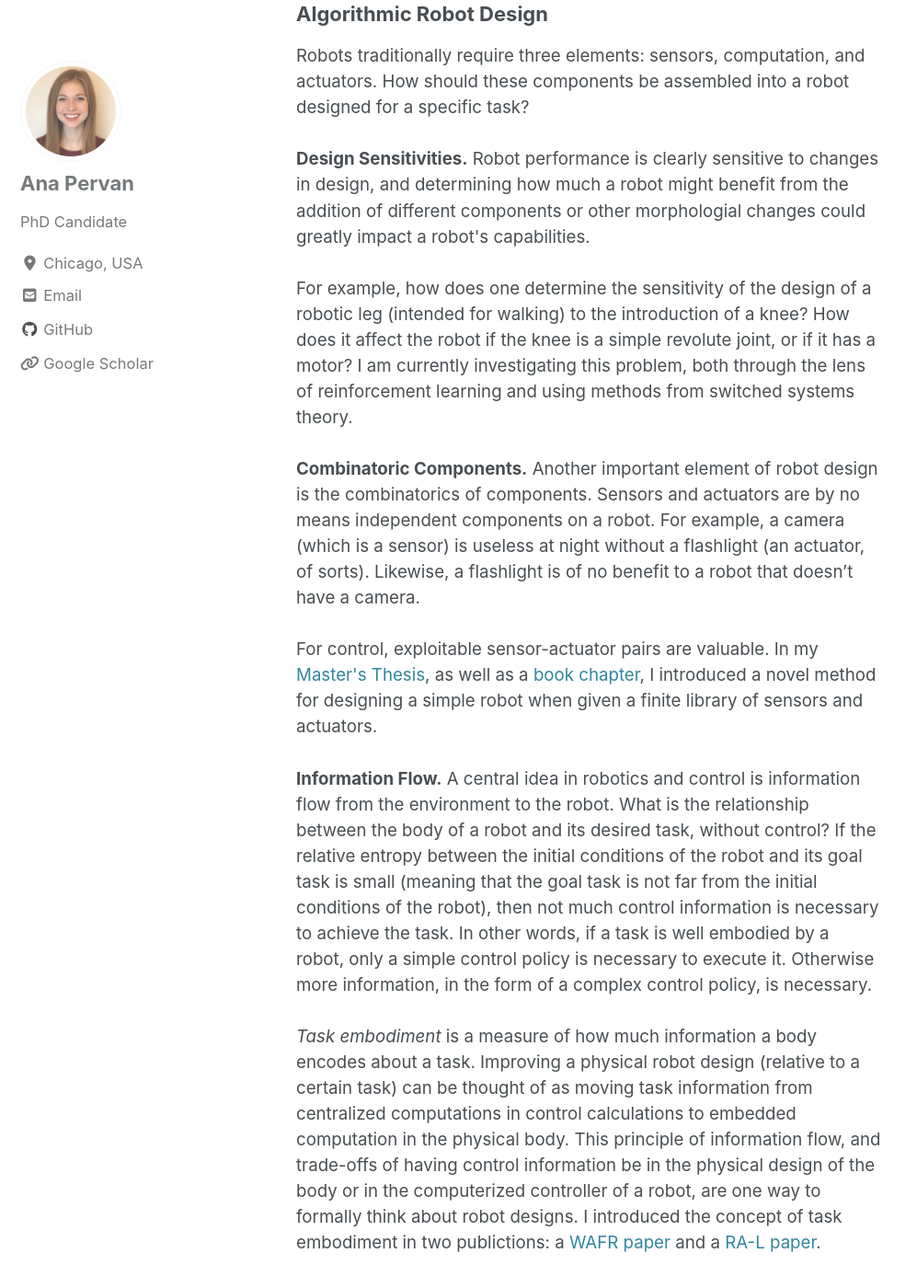
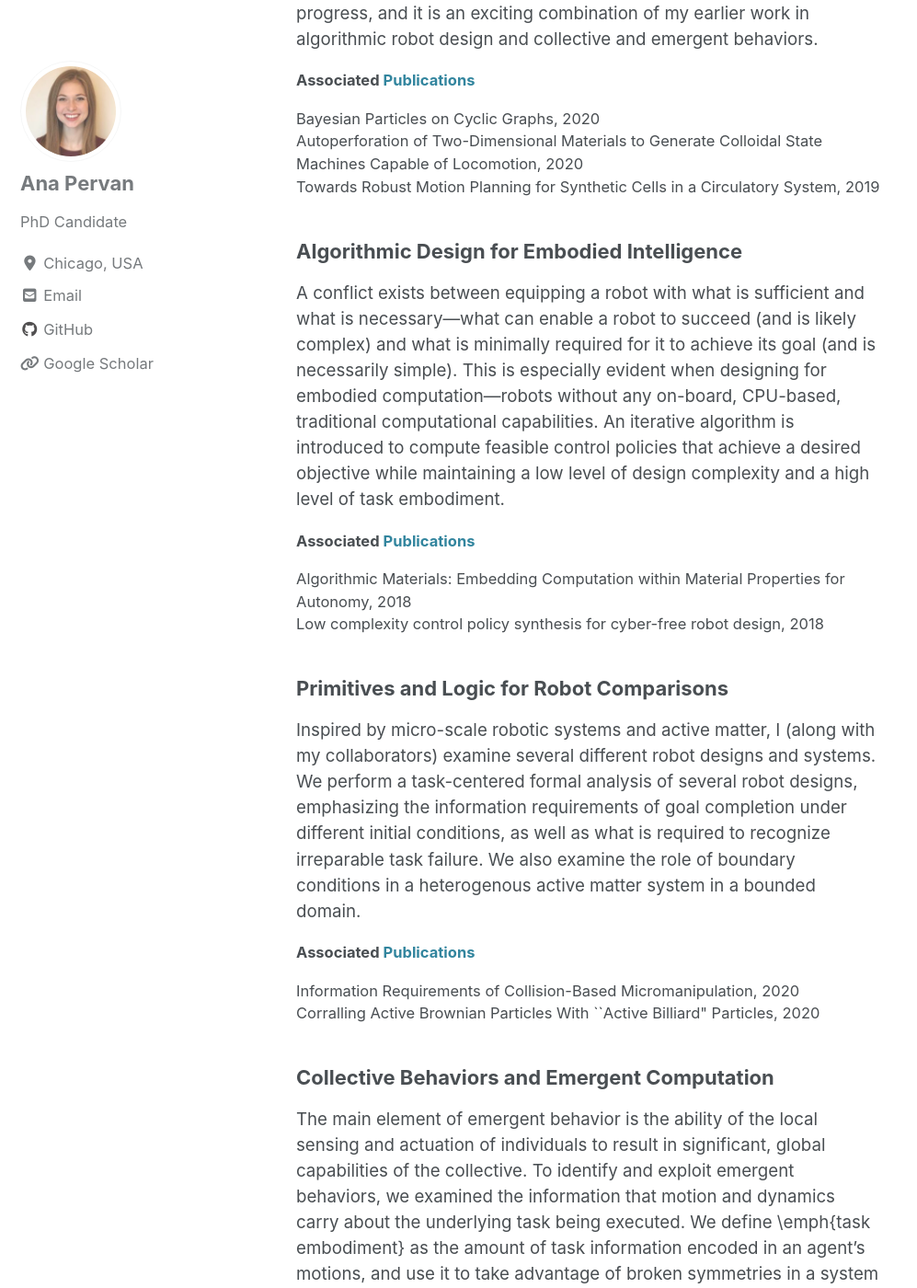
Before and after one commit to anapervan/anapervan.github.io, a Jekyll site: the page built from projects.html, in a window 1280 px wide and 1400 px high, scrolled down 540 px. Shown: the whole window at 92% size, without its empty margins (0-997 px from the left). Built offline with Jekyll 4.4.1, drawn with Linux system fonts in a browser that asks for light colours; cached includes are drawn as plain includes; nearby versions of some CDN libraries; some of the changed text lies outside the part shown.

Commit message:
rewrote projects, added publications

```diff
--- a/projects.html
+++ b/projects.html
@@ -2,23 +2,12 @@
 layout: archive
 author_profile: true
 ---
-<h2>Research</h2>
+<h2>Projects</h2>
 
 <body>
-  <p>Artificial life is often thought of as complicated, expensive, large-scale
-  implementations of humanoid robots, but the first life-like robotic behaviors
-  may be the result of simple interactions collectively producing emergent behaviors.
-
-  <br><br>Both the design of sensing, computation, and actuation components of
-  <i>individual</i> robots, and predicting and understanding the
-  <i>collective</i> interactions of groups of agents composed of these elements,
-  are key to developing properties like self-organization and emergent computation.</p>
-
-  <h3>Algorithmic Robot Design</h3>
-  <p>Robots traditionally require three elements: sensors, computation, and actuators.
-  How should these components be assembled into a robot designed for a specific task?
-
-  <br><br><b>Design Sensitivities.</b>
+<!-- <h3>Designing a tool and strategy simultaneously</h3>
+  <p>In progress
+  <br>   <br><br><b>Design Sensitivities.</b>
     Robot performance is clearly sensitive to changes in design, and determining how much
     a robot might benefit from the addition of different components or other morphologial changes
     could greatly impact a robot's capabilities.
@@ -26,64 +15,74 @@ author_profile: true
     <br><br>For example, how does one determine the sensitivity of the design of a robotic leg (intended
     for walking) to the introduction of a knee? How does it affect the robot if the
     knee is a simple revolute joint, or if it has a motor? I am currently investigating this problem,
-  both through the lens of reinforcement learning and using methods from switched systems theory.
-
-  <br><br><b>Combinatoric Components.</b>
-  Another important element of robot design is the combinatorics of components. Sensors
-  and actuators are by no means independent components on a
-  robot. For example, a camera (which is a sensor) is useless at night without
-  a flashlight (an actuator, of sorts). Likewise, a flashlight is of no benefit to a
-  robot that doesn’t have a camera.
-
-  <br><br>For control, exploitable sensor-actuator pairs are valuable. In my
-  <a href="../publications">Master's Thesis</a>,  as well as a
-  <a href="../publications">book chapter</a>, I introduced a novel method for
-  designing a simple robot when given a finite library of sensors and actuators.
+    both through the lens of reinforcement learning and using methods from switched systems theory.</p> -->
 
 
-  <br><br><b>Information Flow.</b>
-  A central idea in robotics and control is information flow from the environment to
-  the robot. What is the relationship between the body of a robot and its desired task,
-  without control? If the relative entropy between the initial conditions of the
-  robot and its goal task is small (meaning that the goal task is not
-  far from the initial conditions of the robot), then not much control information
-  is necessary to achieve the task. In other words, if a task is well embodied by a robot, only a simple
-  control policy is necessary to execute it. Otherwise more information, in the
-  form of a complex control policy, is necessary.
+<h3>Bayesian Particles</h3>
+  <p>Physically limited learning particles collaborating (and working in parallel) to navigate random graphs.
+  <br>Through collaboration with chemical engineers at MIT, including
+    <a href="https://albert-t-liu.com/">Albert T. Liu</a>, I have been
+     considering the problem of designing microscopic robots to achieve complex
+     goals in a stochastic environment (for example, navigating the circulatory
+     system to assisst in an immune response), where they might have to change
+     their control policies, communicate with each other, and deal with uncertainty
+      -- all with minimal capabilities and only a few bits of memory. This
+      project is in progress, and it is an exciting combination of my earlier
+      work in algorithmic robot design and collective and emergent behaviors.
 
-  <br><br><i>Task embodiment</i> is a measure of how much information a body encodes
-  about a task. Improving a physical robot design (relative to a certain task) can be thought of as moving
-  task information from centralized computations in control calculations
-  to embedded computation in the physical body. This principle of information
-  flow, and trade-offs of having control information be in the physical design of
-  the body or in the computerized controller of a robot, are one way to formally
-  think about robot designs. I introduced the concept of task embodiment in two publictions:
-  a <a href="../publications">WAFR paper</a> and a <a href="../publications">RA-L paper</a>.
-  </p>
+  <br><p style="font-size:75%;"><b>Associated <a href="../publications">Publications</a></b></p>
+  <!-- <br>journal? -->
+  <!-- <br>IROS 2020 -->
+  <p style="font-size:75%;">Bayesian Particles on Cyclic Graphs, 2020
+  <br>Autoperforation of Two-Dimensional Materials to Generate Colloidal State Machines Capable of Locomotion, 2020
+  <br>Towards Robust Motion Planning for Synthetic Cells in a Circulatory System, 2019</p>
+
+
+<h3>Algorithmic Design for Embodied Intelligence</h3>
+  <p> A conflict exists between equipping a robot with what is sufficient and
+    what is necessary—what can enable a robot to succeed (and is likely complex)
+    and what is minimally required for it to achieve its goal (and is
+    necessarily simple). This is especially evident when designing for embodied
+    computation—robots without any on-board, CPU-based, traditional computational
+    capabilities. An iterative algorithm is introduced to compute feasible
+    control policies that achieve a desired objective while maintaining a low
+    level of design complexity and a high level of task embodiment.
+
+  <br><p style="font-size:75%;"><b>Associated <a href="../publications">Publications</a></b></p>
+  <!-- <br>Nature Materials, 2020 -->
+  <!-- <br>TASE, 2020 -->
+  <p style="font-size:75%;">Algorithmic Materials: Embedding Computation within Material Properties for Autonomy, 2018
+  <br>Low complexity control policy synthesis for cyber-free robot design, 2018</p>
+
+
+<h3>Primitives and Logic for Robot Comparisons</h3>
+  <p> Inspired by micro-scale robotic systems and active matter, I (along with
+    my collaborators) examine several different robot designs and systems. We
+    perform a task-centered formal analysis of several robot designs, emphasizing
+    the information requirements of goal completion under different initial
+    conditions, as well as what is required to recognize irreparable task
+    failure. We also examine the role of boundary conditions in a heterogenous
+    active matter system in a bounded domain.
+
+  <br><p style="font-size:75%;"><b>Associated <a href="../publications">Publications</a></b></p>
+  <p style="font-size:75%;">Information Requirements of Collision-Based Micromanipulation, 2020
+  <br>Corralling Active Brownian Particles With ``Active Billiard" Particles, 2020</p>
+
 
 <h3>Collective Behaviors and Emergent Computation</h3>
   <p>The main element of emergent behavior is the ability of the local
   sensing and actuation of individuals to result in significant, global
-  capabilities of the collective. How can a methodology be formed with
-  which goals for the ensemble can be transformed into physical designs of individual
-  robots?
+  capabilities of the collective. To identify and exploit emergent behaviors, we
+  examined the information that motion and dynamics carry about the underlying
+  task being executed. We define \emph{task embodiment} as the amount of task
+  information encoded in an agent’s motions, and use it to take advantage of
+  broken symmetries in a system and execute sophisticated collective behaviors
+  --- all with minimal, local sensing and actuation capabilities.
 
-  <br><br><b>Stochastic Robotics.</b>
-  First, emergent behaviors must be able to be identified and exploited.
-  In a recent <a href="../publications">Science Robotics paper</a>, my colleagues and I demonstrated
-  that directed locomotion could be achieved as a result of stochastic interactions,
-  by recognizing and utilizing emergent behaviors.  I implemented a nonparametric algorithm to take
-  advantage of broken symmetries in the system and execute sophisticated collective
-  behaviors, all with minimal, local sensing and actuation capabilities.
+  <br><p style="font-size:75%;"><b>Associated <a href="../publications">Publications</a></b></p>
+  <!-- <br>Nature Materials, 2020 -->
+  <!-- <br>TASE, 2020 -->
+  <p style="font-size:75%;">A robot made of robots: emergent transport and control of a smarticle ensemble, 2019
+  <br>Dynamical system segmentation for information measures in motion, 2019</p>
 
-  <br><br><b>Reinforcement Learning in Particle Robots.</b>
-  Through collaboration with chemical engineers at MIT, including
-  <a href="https://albert-t-liu.com/">Albert T. Liu</a>, I have been
-  considering the problem of designing microscopic robots
-  to achieve complex goals in a stochastic environment (for example, navigating
-  the circulatory system to assisst in an immune response), where they might have
-  to change their control policies, communicate with each other, and deal with uncertainty
-   -- all with minimal capabilities and only a few bits of memory. This project is
-   in progress, and it is an exciting application of my work in algorithmic robot
-   design and collective and emergent behaviors.
 </body>
--- a/publications.html
+++ b/publications.html
@@ -19,6 +19,9 @@ author_profile: true
     <br><i>IEEE Robotics and Automation Letters</i>, vol. 4, no. 1, 2019. <a href="/assets/pdfs/DynamicalSystemSegmentation.pdf">PDF</a></p>
 
   <center><h3>Conference Papers</h3></center>
+  <p style="font-size:0.85em"><b>Autoperforation of Two-Dimensional Materials to Generate Colloidal State Machines Capable of Locomotion</b>
+    <br>A. T. Liu, J. F. Yang, L. N. LeMar, G. Zhang, A. Pervan, T. D. Murphey, M. Strano
+    <br><i>Faraday Discussions</i>, Royal Society of Chemistry, 2020. <a href="/assets/pdfs/ColloidalStateMachinesCapableOfLocomotion.pdf">PDF</a></p>
   <p style="font-size:0.85em"><b>Information Requirements of Collision-Based Micromanipulation</b>
     <br>A. Q. Nilles, A. Pervan, T. Berrueta, T. D. Murphey, and S. M. LaValle
     <br><i>Workshop on the Algorithmic Foundations of Robotics (WAFR)</i>, 2020. <a href="/assets/pdfs/InformationRequirements.pdf">PDF</a></p>
```
Also changed, not shown: projects_old.html (added, +89 -0 lines), 5 other files. Lines whose indentation alone changed are shown as unchanged.
